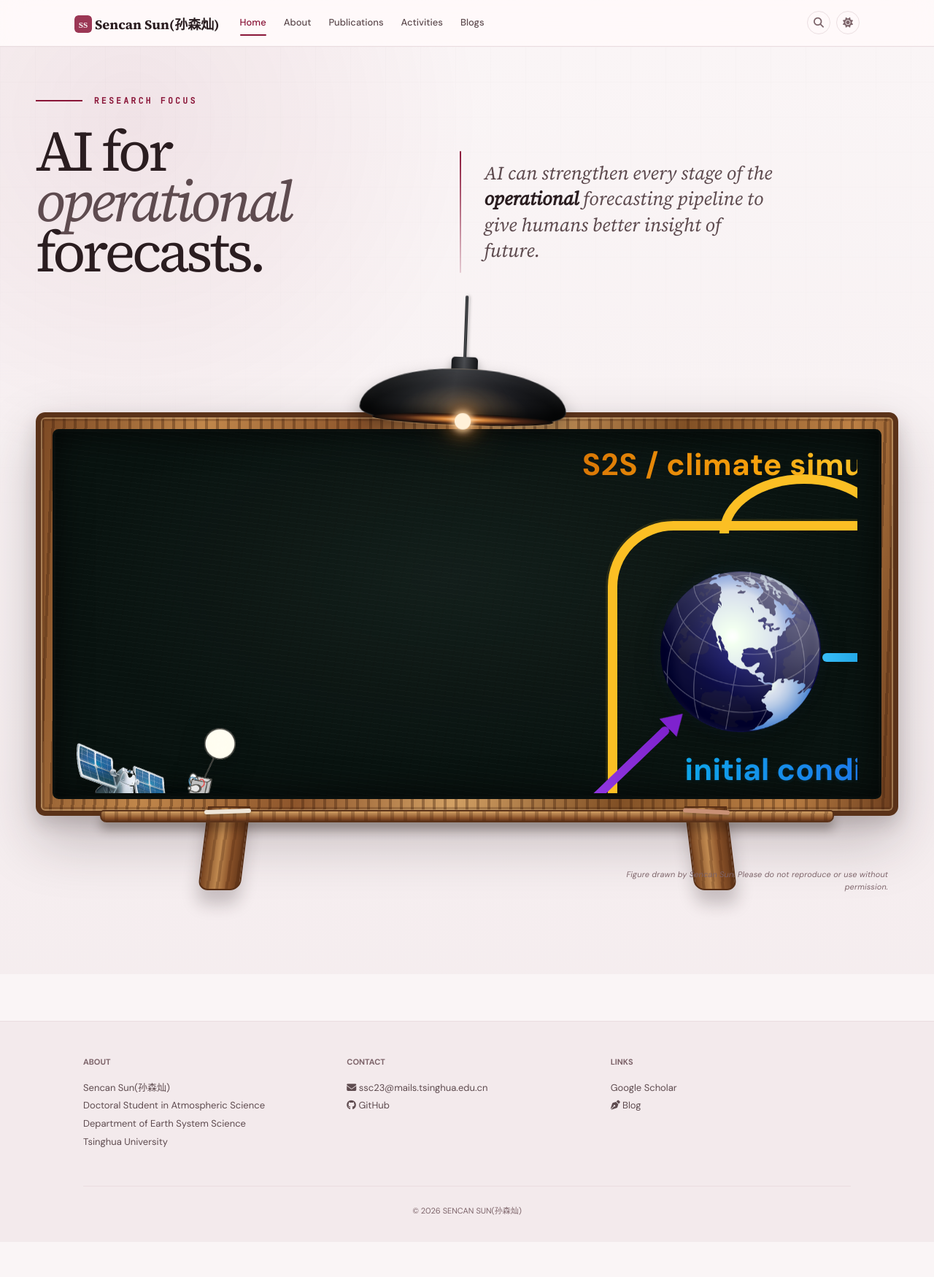
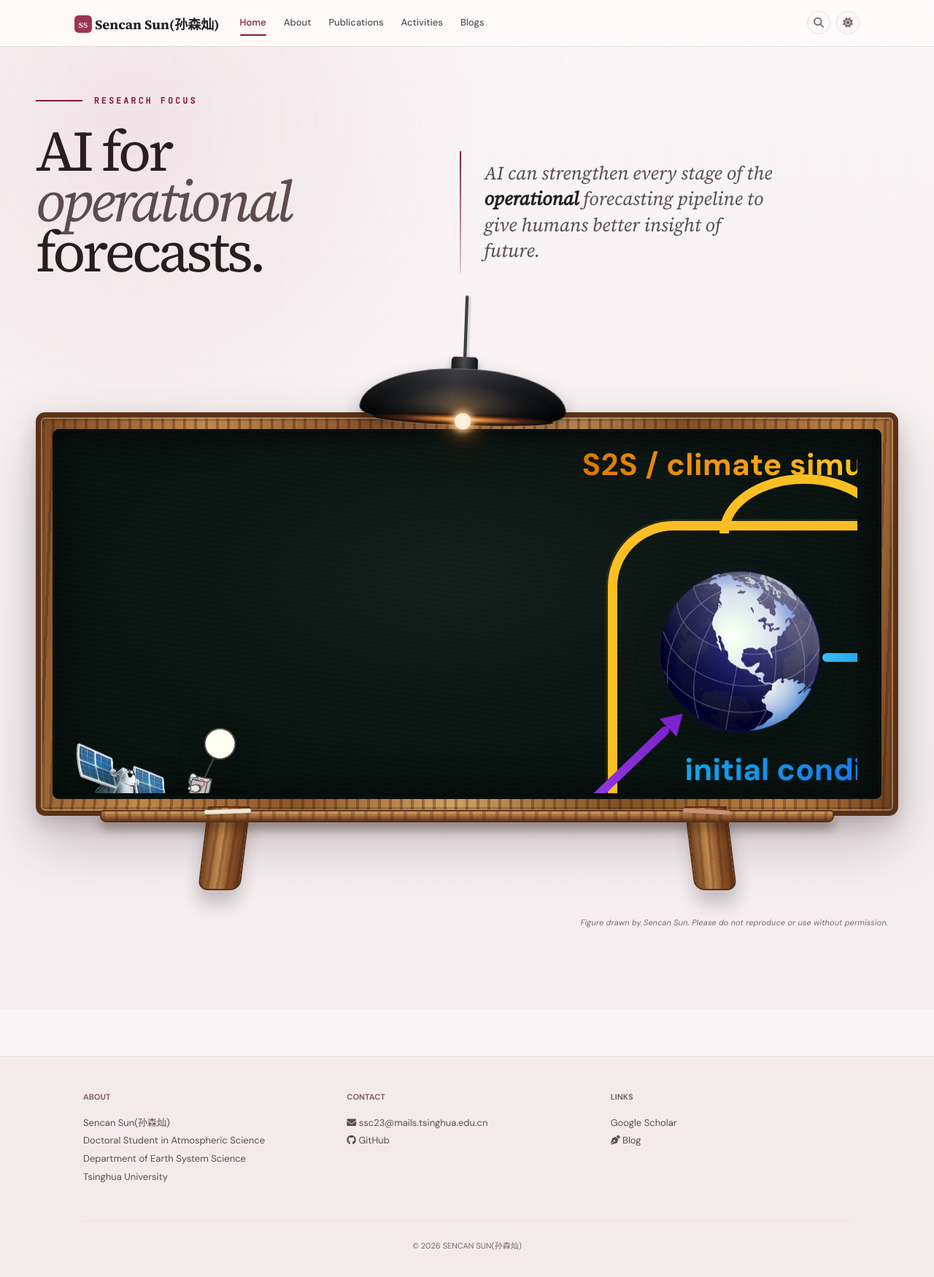
Before and after one commit to sunmoumou1/sunmoumou1.github.io, a Jekyll site: the page built from _pages/home.md, in a window 1280 px wide. Shown: the whole page at 73% size. Built offline with Jekyll 4.4.1, drawn with Linux system fonts in a browser that asks for light colours; a style sheet for code colours, icons or effects is not loaded; before the commit the page ends 1702 px from its top, so only the background shows below that.

Commit message:
Keep Home figure credit clear of blackboard

```diff
--- a/_sass/layouts/_home.scss
+++ b/_sass/layouts/_home.scss
@@ -230,7 +230,7 @@
   z-index: 2;
   width: 100%;
   margin: 0;
-  padding-bottom: clamp(5.5rem, 9vw, 10rem);
+  padding-bottom: calc(clamp(6rem, 9vw, 10rem) + 3rem);
 }
 
 .home-board-mount {
@@ -368,12 +368,13 @@
 
 .home-figure-credit {
   position: absolute;
-  right: 1.2%;
-  bottom: clamp(0.35rem, 0.8vw, 0.9rem);
-  left: auto;
+  right: 0;
+  bottom: 0.55rem;
+  left: 0;
   z-index: 5;
-  width: unquote('min(35%, 32rem)');
+  width: 100%;
   margin: 0;
+  padding: 0 1.2%;
   color: var(--text-muted);
   font-family: 'DM Sans', sans-serif;
   font-size: clamp(0.68rem, 0.76vw, 0.82rem);
@@ -442,10 +443,7 @@
   }
 
   .home-figure-credit {
-    right: 0;
-    bottom: -0.35rem;
-    left: 0;
-    width: 100%;
+    bottom: 0.35rem;
     padding: 0 0.5rem;
     font-size: 0.64rem;
     text-align: center;
```
